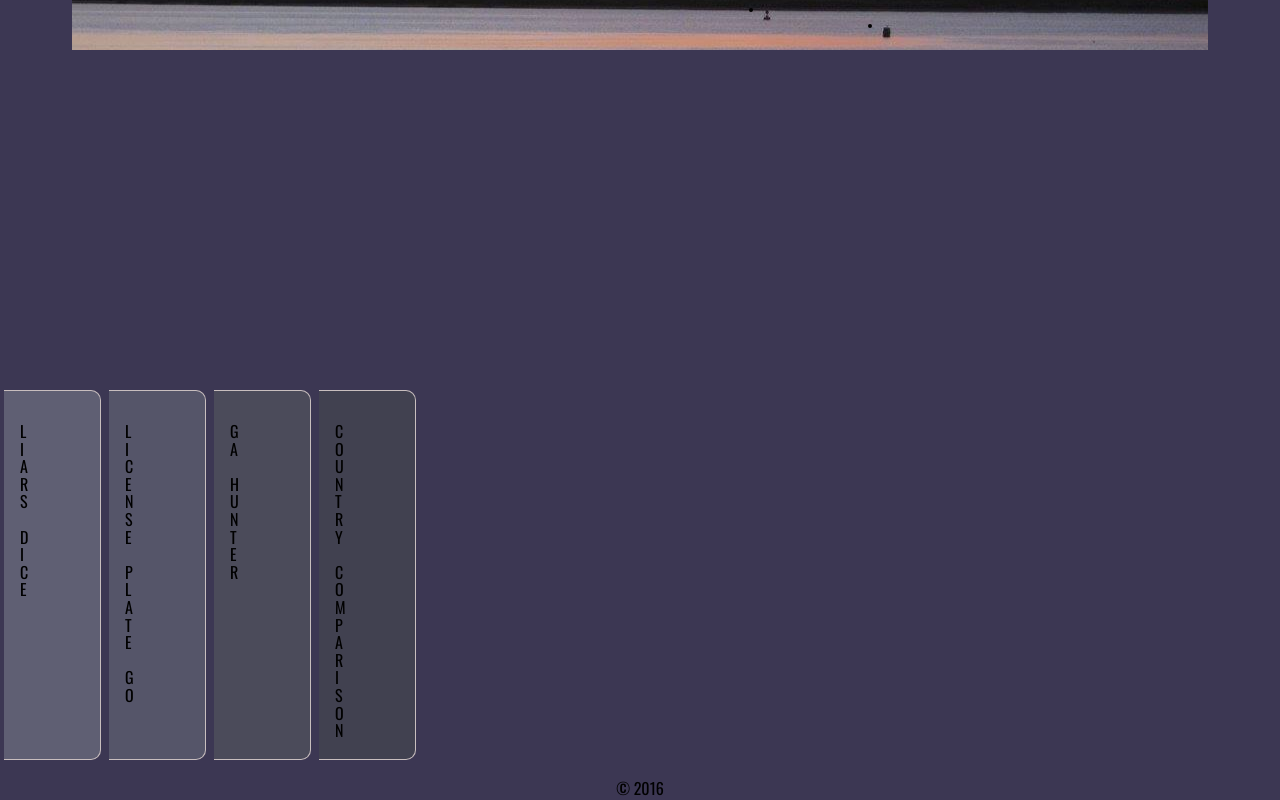
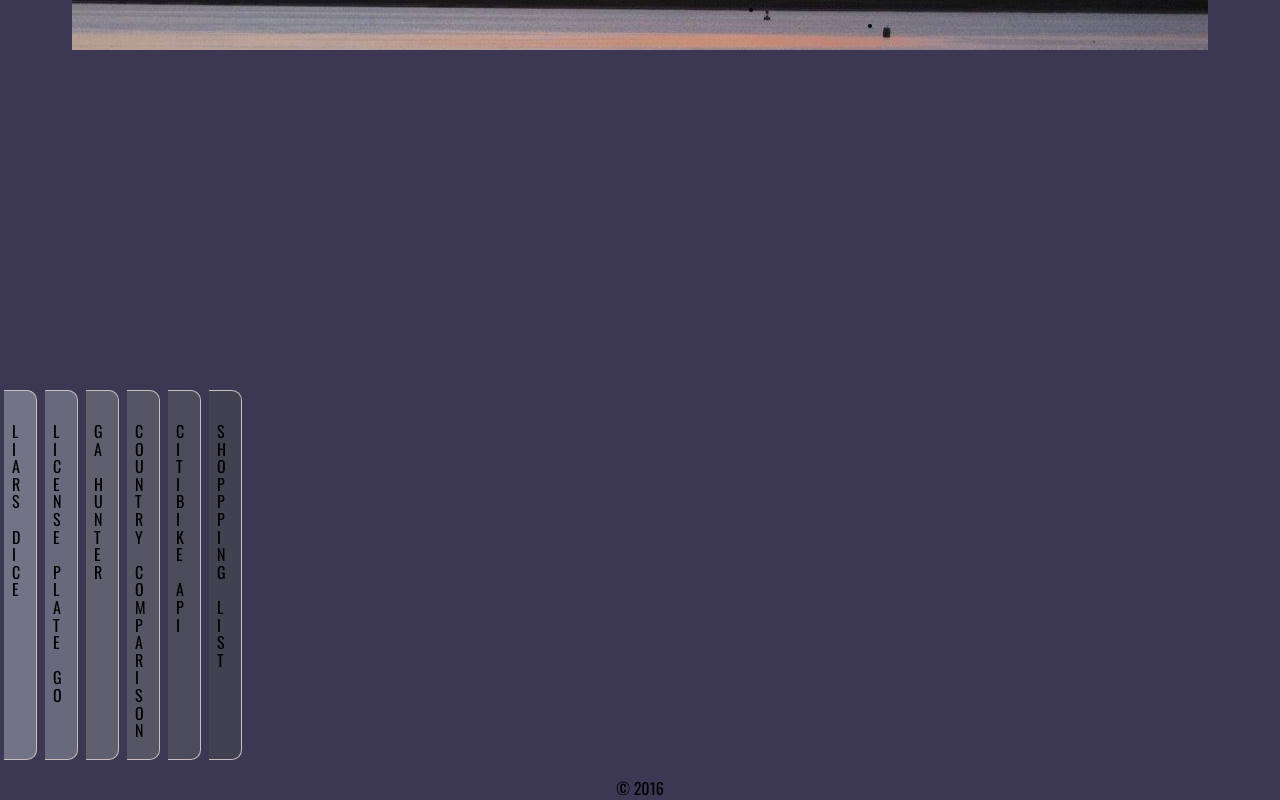
Before and after one commit to markrivasrobertson/markrivasrobertson.github.io, a plain HTML site: page index.html in a window 1280 px wide. Shown: the part 190-990 px from the top of the page. Drawn offline with nearby package versions, Linux system fonts and the light colour scheme.

Commit message:
add styling for portfolio menu, with links to github repos

```diff
--- a/index.html
+++ b/index.html
@@ -29,6 +29,10 @@
 							<div class="letter">C</div>
 							<div class="letter">E</div>
 					</div>
+					<div class="link_container">
+						<a target="_blank" href="https://github.com/markrivasrobertson/Lo-Mismo">Github<br>Repo</a><br><br>
+						<a target="_blank" href="https://markrivasrobertson.github.io/Lo-Mismo/">Live<br>Version</a>
+					</div>
 				</div>
 			</div>
 			<div id="project_2" class="portfolio_piece">
@@ -41,15 +45,18 @@
 						<div class="letter">N</div>
 						<div class="letter">S</div>
 						<div class="letter">E</div>
-						<div class="letter"></div>
+						<div class="letter"> </div>
 						<div class="letter">P</div>
 						<div class="letter">L</div>
 						<div class="letter">A</div>
 						<div class="letter">T</div>
 						<div class="letter">E</div>
-						<div class="letter"></div>
+						<div class="letter"> </div>
 						<div class="letter">G</div>
 						<div class="letter">O</div>
+					</div>
+					<div class="link_container">
+						<a target="_blank" href="https://github.com/markrivasrobertson/project_2">Github<br>Repo</a>
 					</div>
 				</div>
 			</div>
@@ -58,13 +65,17 @@
 					<div class="name_container">
 						<div class="letter">G</div>
 						<div class="letter">A</div>
-						<div class="letter"></div>
+						<div class="letter"> </div>
 						<div class="letter">H</div>
 						<div class="letter">U</div>
 						<div class="letter">N</div>
 						<div class="letter">T</div>
 						<div class="letter">E</div>
 						<div class="letter">R</div>
+					</div>
+					<div class="link_container">
+						<a target="_blank" href="https://github.com/markrivasrobertson/shopping_list_app">Github<br>Repo</a><br><br>
+						<a target="_blank" href="http://ga-hunter.herokuapp.com/">Live<br>Version</a>
 					</div>
 				</div>
 			</div>
@@ -78,7 +89,7 @@
 						<div class="letter">T</div>
 						<div class="letter">R</div>
 						<div class="letter">Y</div>
-						<div class="letter"></div>
+						<div class="letter"> </div>
 						<div class="letter">C</div>
 						<div class="letter">O</div>
 						<div class="letter">M</div>
@@ -89,6 +100,53 @@
 						<div class="letter">S</div>
 						<div class="letter">O</div>
 						<div class="letter">N</div>
+					</div>
+					<div class="link_container">
+						<a href="#">Github<br>Repo</a>
+					</div>
+				</div>
+			</div>
+			<div id="project_5" class="portfolio_piece">
+				<div class="project_title">
+					<div class="name_container">
+							<div class="letter">C</div>
+							<div class="letter">I</div>
+							<div class="letter">T</div>
+							<div class="letter">I</div>
+							<div class="letter">B</div>
+							<div class="letter">I</div>
+							<div class="letter">K</div>
+							<div class="letter">E</div>
+							<div class="letter"> </div>
+							<div class="letter">A</div>
+							<div class="letter">P</div>
+							<div class="letter">I</div>
+					</div>
+					<div class="link_container">
+						<a target="_blank" href="https://github.com/markrivasrobertson/citibike_api">Github<br>Repo</a>
+					</div>
+				</div>
+			</div>
+			<div id="project_6" class="portfolio_piece">
+				<div class="project_title">
+					<div class="name_container">
+							<div class="letter">S</div>
+							<div class="letter">H</div>
+							<div class="letter">O</div>
+							<div class="letter">P</div>
+							<div class="letter">P</div>
+							<div class="letter">P</div>
+							<div class="letter">I</div>
+							<div class="letter">N</div>
+							<div class="letter">G</div>
+							<div class="letter"> </div>
+							<div class="letter">L</div>
+							<div class="letter">I</div>
+							<div class="letter">S</div>
+							<div class="letter">T</div>
+					</div>
+					<div class="link_container">
+						<a target="_blank" href="https://github.com/markrivasrobertson/shopping_list_app">Github<br>Repo</a>
 					</div>
 				</div>
 			</div>
--- a/style.css
+++ b/style.css
@@ -4,7 +4,13 @@ html {
 	/*background-color: rgba(100,95,115,.8);*/
 	/*text-align: center;*/
 }
-
+	a {
+		text-decoration: none;
+		color: rgb(200,170,170);
+	}
+	a:hover {
+		font-weight: bold;
+	}
 	header {
 		position: relative;
 		margin: 0 auto;
@@ -69,9 +75,11 @@ html {
 		height: 21rem;
 	}
 		.portfolio_piece {
+			overflow: hidden;
+			position: relative;
 			padding-top: 2em;
 			height: 21rem;
-			width: 6rem;
+			width: 2rem;
 			float: left;
 			margin: 0.25rem;
 			border-right: 1px solid rgb(200, 190, 190);
@@ -83,25 +91,46 @@ html {
 			-webkit-transition: width 0.75s;
 			transition: width 0.75s;
 		}
+			.project_title {
+				width: 54rem;
+				height: 21rem;
+				margin: 0;
+			}
+				.name_container, .link_container {
+					display: inline-block;
+					position: absolute;
+				}
 				.name_container {
 					width: 2.5em;
 					height: 20em;
-				margin-left: 1em;
+					float: left;
+					margin-left: 0.5em;
 				}
 					.letter {
 						height: 1.1em;
 						font-family: Oswald;
 					}
+				.link_container {
+					display: inline;
+					float: left;
+					margin-left: 45rem;
+				}
 		#project_1 {
-			background-color: rgba(95,95,115,1);
+			background-color: rgba(115,115,135,1);
 		}
 		#project_2 {
-			background-color: rgba(85,85,105,1);
+			background-color: rgba(105,105,125,1);
 		}
 		#project_3 {
+			background-color: rgba(95,95,110,1);
+		}
+		#project_4 {
+			background-color: rgba(85,85,100,1);
+		}
+		#project_5 {
 			background-color: rgba(75,75,90,1);
 		}
-		#project_4 {
+		#project_6 {
 			background-color: rgba(65,65,80,1);
 		}
 		.opened {
```
Lines whose indentation alone changed are shown as unchanged.
